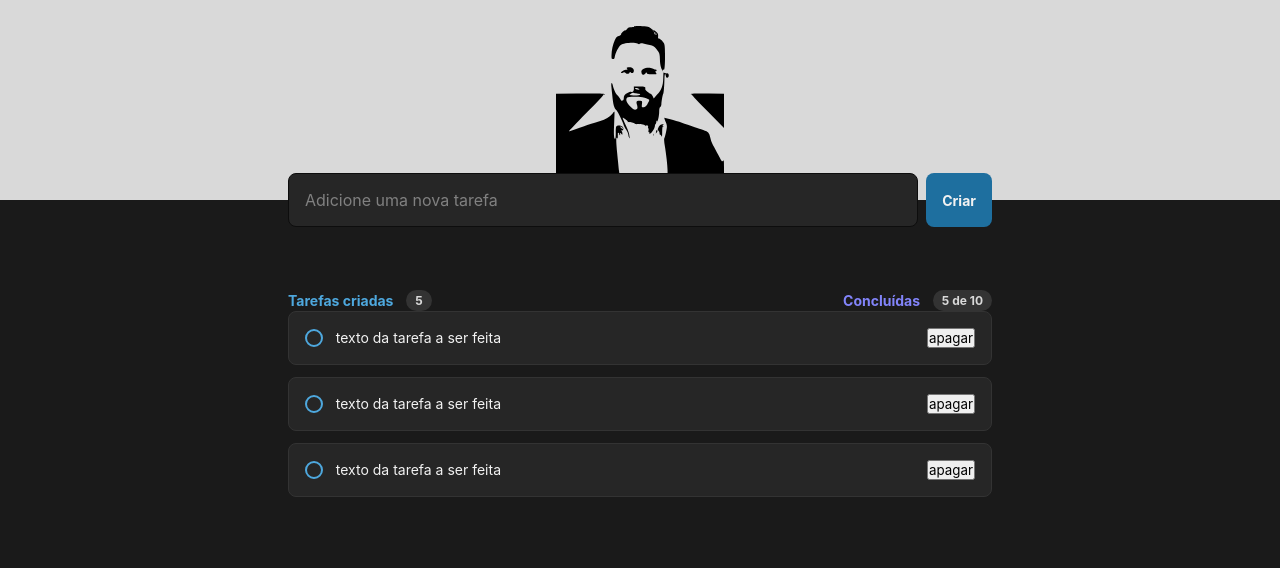
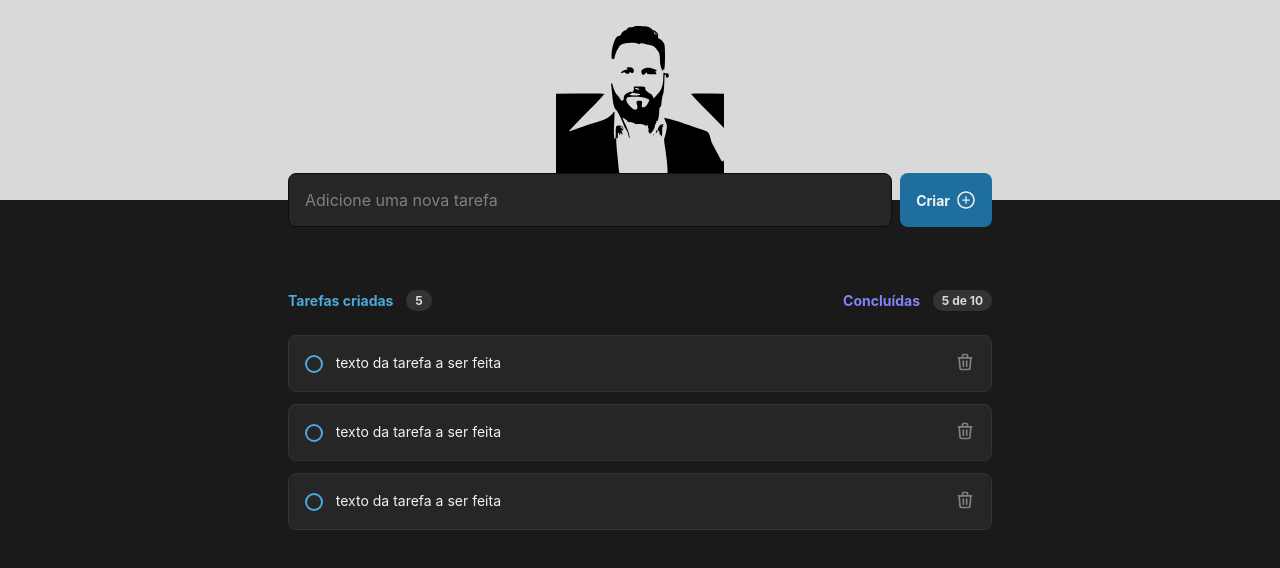
Before and after one commit to JosueLeit/todolist, a React (Vite) app in the folder todolistfrontend/todolistfronted/: page / in a window 1280 px wide. Shown: the top 568 px of the page. Built offline with nearby package versions, Linux system fonts and the light colour scheme.

Commit message:
interface e componentes prontos

```diff
--- a/todolistfrontend/todolistfronted/package.json
+++ b/todolistfrontend/todolistfronted/package.json
@@ -10,7 +10,8 @@
   },
   "dependencies": {
     "react": "^18.2.0",
-    "react-dom": "^18.2.0"
+    "react-dom": "^18.2.0",
+    "react-icons": "^4.6.0"
   },
   "devDependencies": {
     "@types/react": "^18.0.24",
--- a/todolistfrontend/todolistfronted/src/components/Header/header.module.css
+++ b/todolistfrontend/todolistfronted/src/components/Header/header.module.css
@@ -46,8 +46,8 @@ img {
   color: var(--gray-100);
   border: none;
   border-radius: 0.5rem;
-  /* display: flex; */
-  aligh-items: center;
+  display: flex;
+  align-items: center;
   gap: 0.375rem;
   font-weight: 700;
   font-size: 0.875rem;
--- a/todolistfrontend/todolistfronted/src/components/Header/index.tsx
+++ b/todolistfrontend/todolistfronted/src/components/Header/index.tsx
@@ -1,4 +1,6 @@
 import logoTodo from "../../assets/profileJosue.svg";
+import { AiOutlinePlusCircle } from "react-icons/ai";
+
 import styles from "./header.module.css";
 
 export function Header() {
@@ -9,7 +11,10 @@ export function Header() {
 
         <form className={styles.newTaskForm}>
           <input placeholder="Adicione uma nova tarefa" type="text" />
-          <button>Criar</button>
+          <button className={styles.deleteButton}>
+            Criar
+            <AiOutlinePlusCircle size={20} />
+          </button>
         </form>
       </header>
     </>
--- a/todolistfrontend/todolistfronted/src/components/Task/index.tsx
+++ b/todolistfrontend/todolistfronted/src/components/Task/index.tsx
@@ -1,4 +1,5 @@
 import styles from "./task.module.css";
+import { TbTrash } from "react-icons/tb";
 
 export function Task() {
   return (
@@ -9,7 +10,9 @@ export function Task() {
 
       <p>texto da tarefa a ser feita</p>
 
-      <button>apagar</button>
+      <button className={styles.deleteButton}>
+        <TbTrash size={20} />
+      </button>
     </div>
   );
 }
--- a/todolistfrontend/todolistfronted/src/components/Task/task.module.css
+++ b/todolistfrontend/todolistfronted/src/components/Task/task.module.css
@@ -26,3 +26,9 @@
   border-radius: 50%;
   background: none;
 }
+
+.deleteButton {
+  background: none;
+  border: none;
+  color: var(--gray-300);
+}
--- a/todolistfrontend/todolistfronted/src/components/Tasks/tasks.module.css
+++ b/todolistfrontend/todolistfronted/src/components/Tasks/tasks.module.css
@@ -9,7 +9,7 @@
 .header {
   display: flex;
   align-items: center;
-  margin-top: 1.5rem;
+  margin-bottom: 1.5rem;
   justify-content: space-between;
 }
 
```
Also changed, not shown: 1 other file (tests, documents, lock files or other folders).
